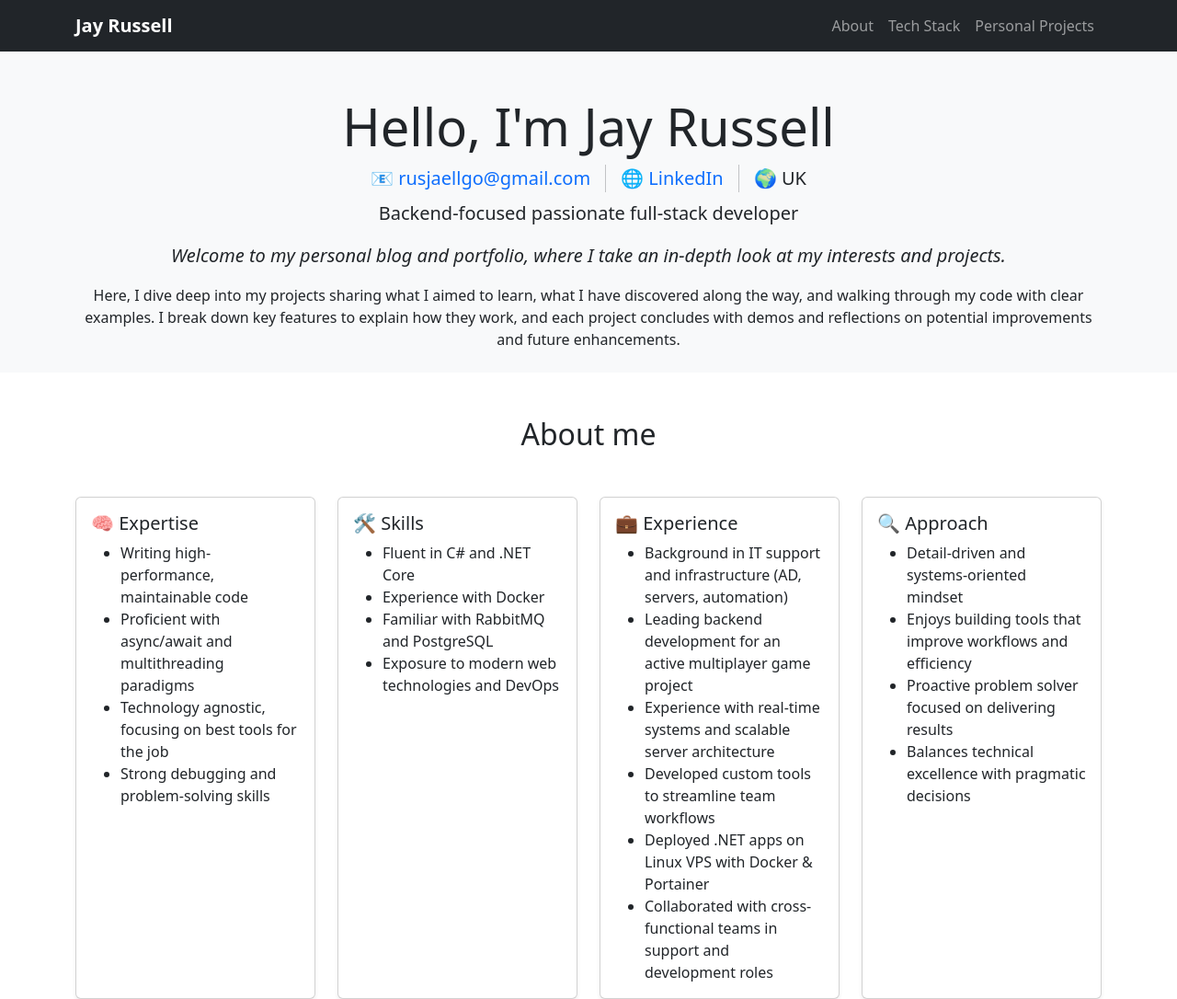
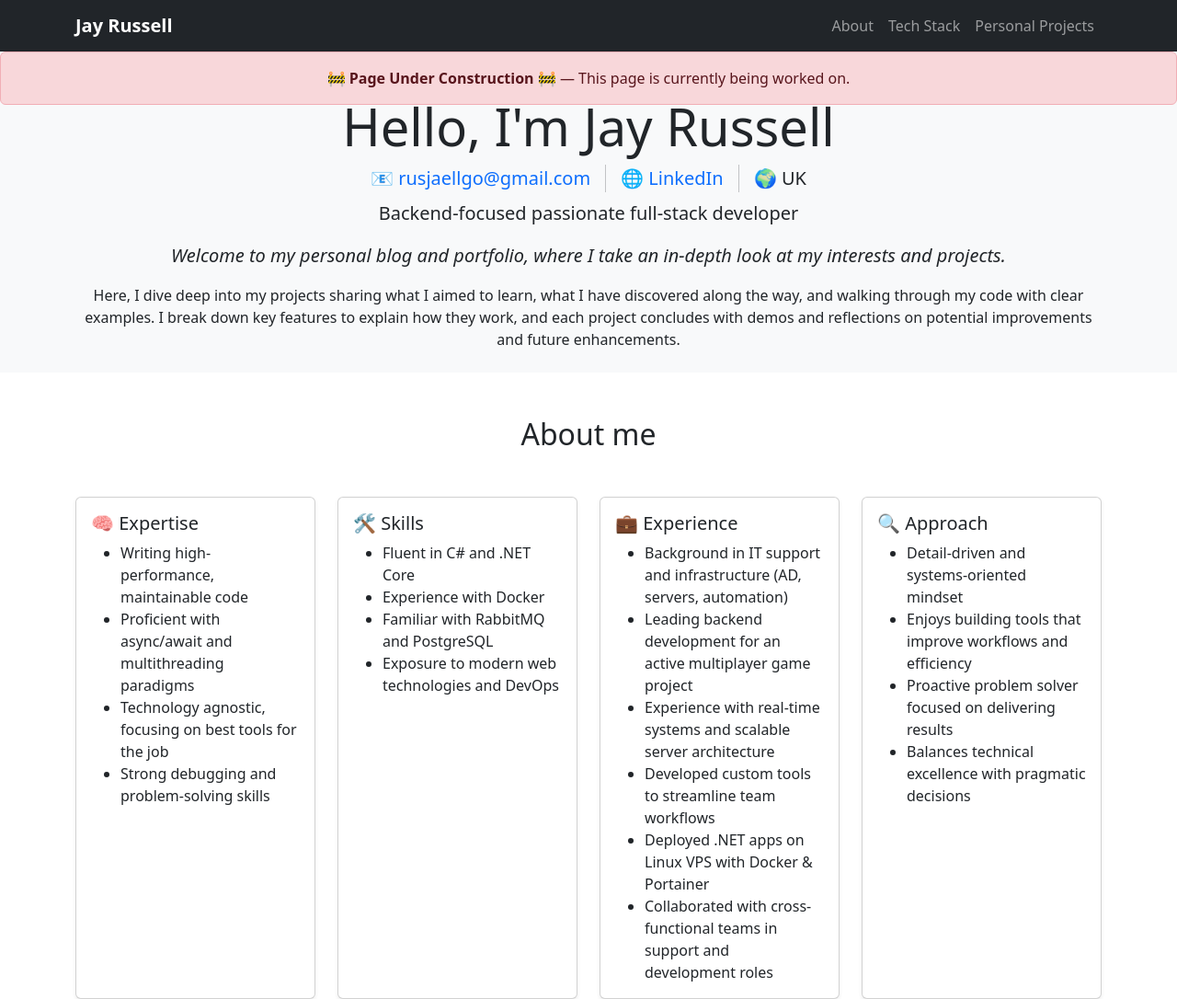
Before and after one commit to rusjaell/rusjaell.github.io, a plain HTML site: page index.html in a window 1280 px wide. Shown: the top 1086 px of the page at 92% size. Drawn offline with nearby package versions, Linux system fonts and the light colour scheme.

Commit message:
Construction Notice

```diff
--- a/index.html
+++ b/index.html
@@ -11,6 +11,10 @@
   </head>
 
   <body class="d-flex flex-column min-vh-100">
+
+      <div id="under-construction" class="alert alert-danger text-center m-0" role="alert" style="position: fixed; top: 56px; width: 100%; z-index: 1050;">
+      🚧 <strong>Page Under Construction</strong> 🚧 — This page is currently being worked on.
+      </div>
 
       <nav class="navbar navbar-expand-lg navbar-dark bg-dark fixed-top">
         <div class="container">
```
Also changed, not shown: graphics_engine.html (+4 -0 lines).
